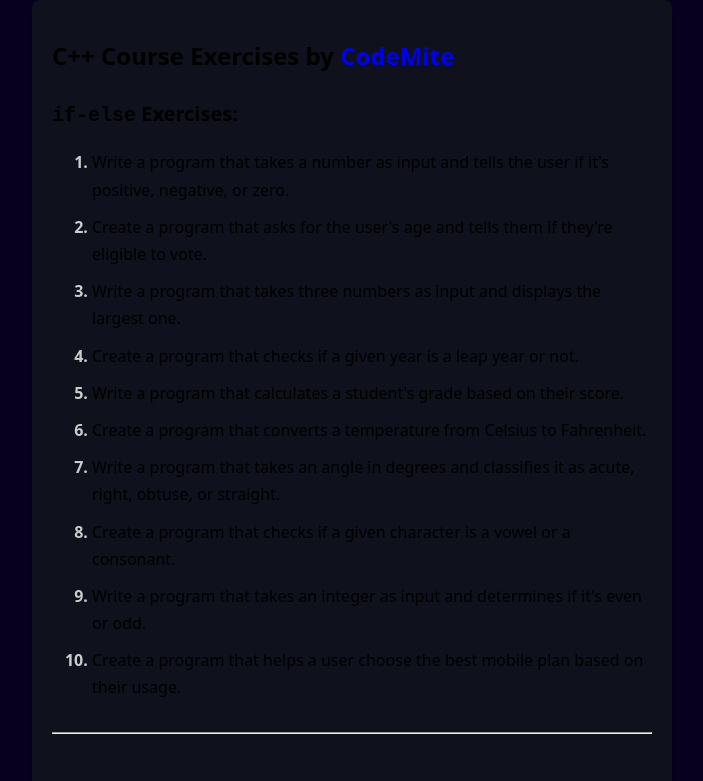
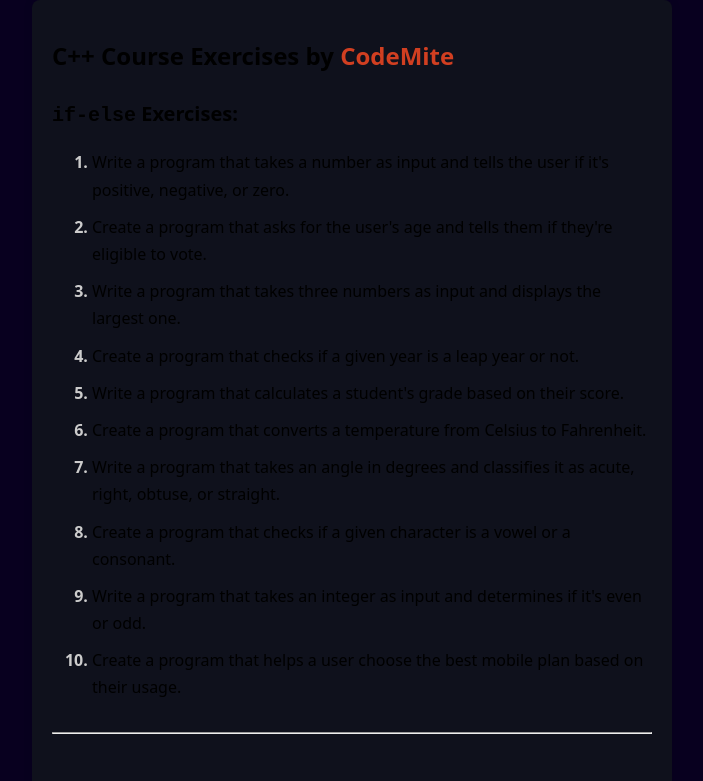
Before and after one commit to najmiter/Cpp-Course-Exercises, a plain HTML site: page index.html in a window 1280 px wide. Shown: the top 781 px of the page, without its empty margins (288-991 px from the left). Drawn offline with Linux system fonts and the light colour scheme.

Commit message:
Update index.html

```diff
--- a/index.html
+++ b/index.html
@@ -49,6 +49,7 @@
     text-decoration: none;
     font: inherit;
     margin: inherit;
+    color: #d13f21;
     transition: all ease 150ms;
   }
 
```
